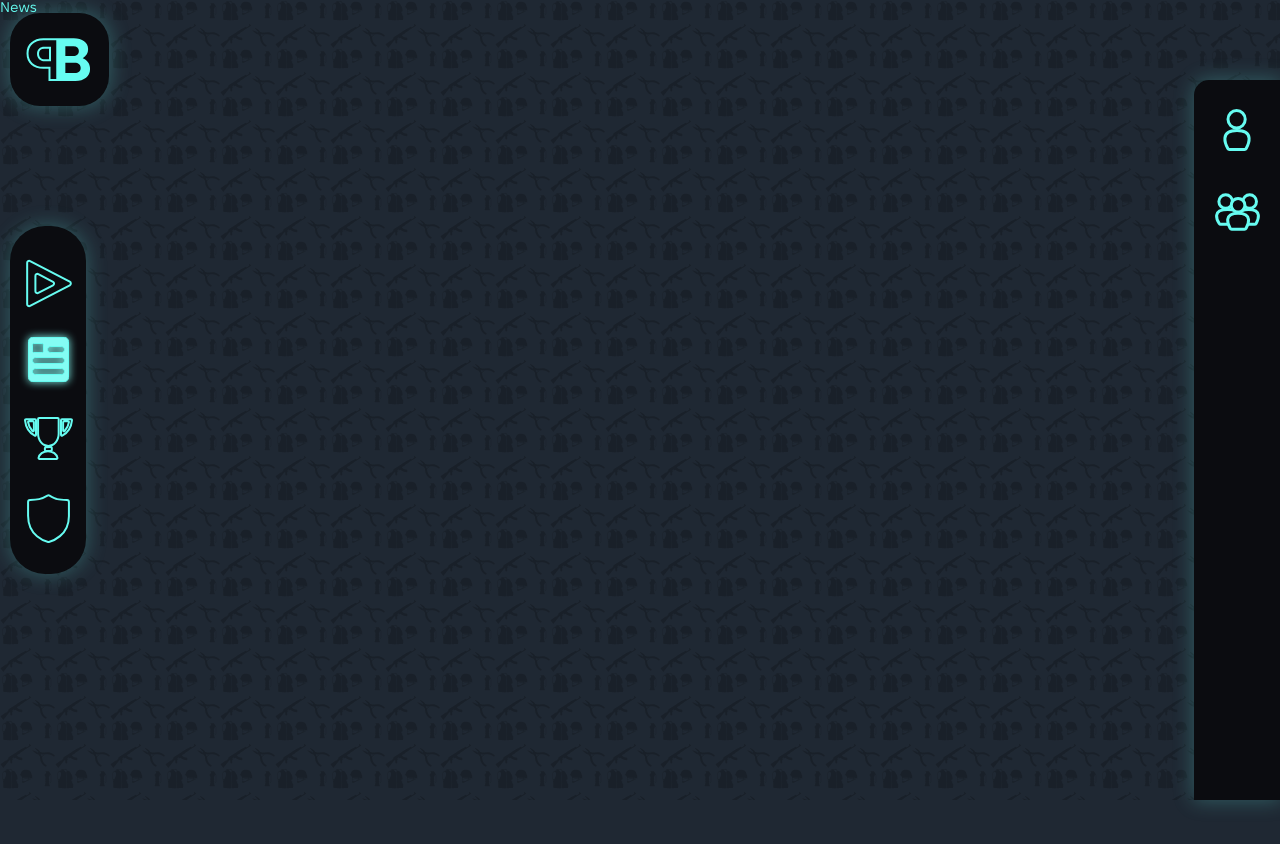
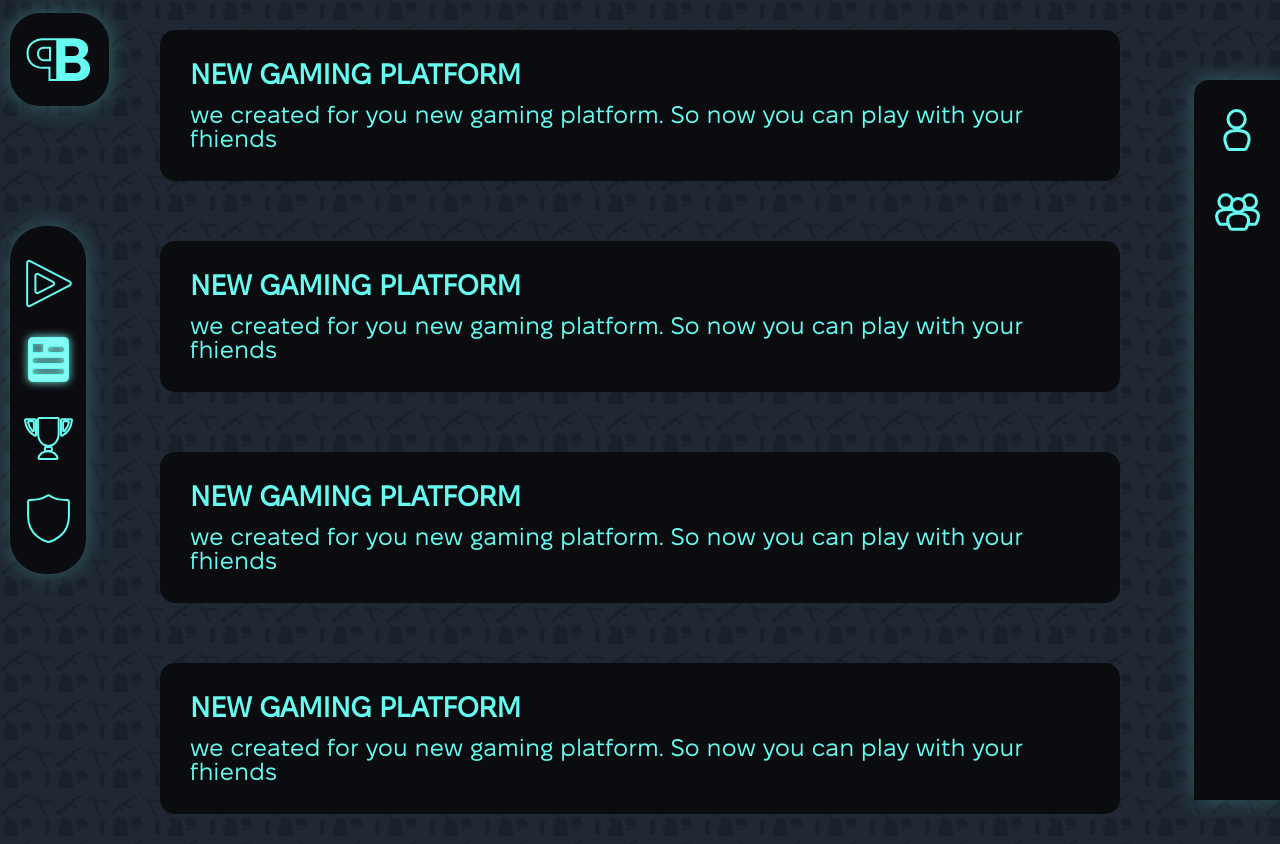
Before and after one commit to BazaDiplom/frontend, a React (Create React App) app: page /news in a window 1280 px wide. Before the commit the page ends 800 px from the top, so only its background shows below. Built offline with nearby package versions, Linux system fonts and the light colour scheme.

Commit message:
Add News

```diff
--- /dev/null
+++ b/src/components/Paragraph/Paragraph.module.scss
@@ -0,0 +1,17 @@
+.container {
+  margin: 30px 0;
+  background-color: #0b0c10;
+  padding: 30px;
+  border-radius: 15px;
+}
+.title {
+  text-transform: uppercase;
+  font-size: 28px;
+  font-weight: 600;
+  margin-bottom: 15px;
+}
+
+.text {
+  font-size: 24px;
+  font-weight: 500;
+}
--- /dev/null
+++ b/src/components/Paragraph/Paragraph.tsx
@@ -0,0 +1,13 @@
+import React from 'react';
+import styles from './Paragraph.module.scss';
+
+const Paragraph = (props: { title: string; text: string }) => {
+  return (
+    <div className={styles.container}>
+      <div className={styles.title}>{props.title}</div>
+      <div className={styles.text}>{props.text}</div>
+    </div>
+  );
+};
+
+export default Paragraph;
--- /dev/null
+++ b/src/data/news.ts
@@ -0,0 +1,30 @@
+type News = {
+  id: number;
+  title: string;
+  text: string;
+};
+
+const news: News[] = [
+  {
+    id: 0,
+    title: 'New gaming platform',
+    text: 'we created for you new gaming platform. So now you can play with your fhiends',
+  },
+  {
+    id: 1,
+    title: 'New gaming platform',
+    text: 'we created for you new gaming platform. So now you can play with your fhiends',
+  },
+  {
+    id: 2,
+    title: 'New gaming platform',
+    text: 'we created for you new gaming platform. So now you can play with your fhiends',
+  },
+  {
+    id: 3,
+    title: 'New gaming platform',
+    text: 'we created for you new gaming platform. So now you can play with your fhiends',
+  },
+];
+
+export default news;
--- /dev/null
+++ b/src/pages/News/News.module.scss
@@ -0,0 +1,7 @@
+.container {
+  display: flex;
+  flex-direction: column;
+  justify-content: center;
+  max-width: 75%;
+  margin: 0 auto;
+}
--- a/src/pages/News/News.tsx
+++ b/src/pages/News/News.tsx
@@ -1,9 +1,20 @@
-import React from 'react'
+import React from 'react';
+import news from '../../data/news';
+import Paragraph from '../../components/Paragraph/Paragraph';
+import styles from './News.module.scss';
 
 const News = () => {
   return (
-    <div>News</div>
-  )
-}
+    <div className={styles.container}>
+      {news.map((paragraph: { title: string; text: string; id: number }) => (
+        <Paragraph
+          title={paragraph.title}
+          text={paragraph.text}
+          key={paragraph.id}
+        />
+      ))}
+    </div>
+  );
+};
 
-export default News
+export default News;
```
